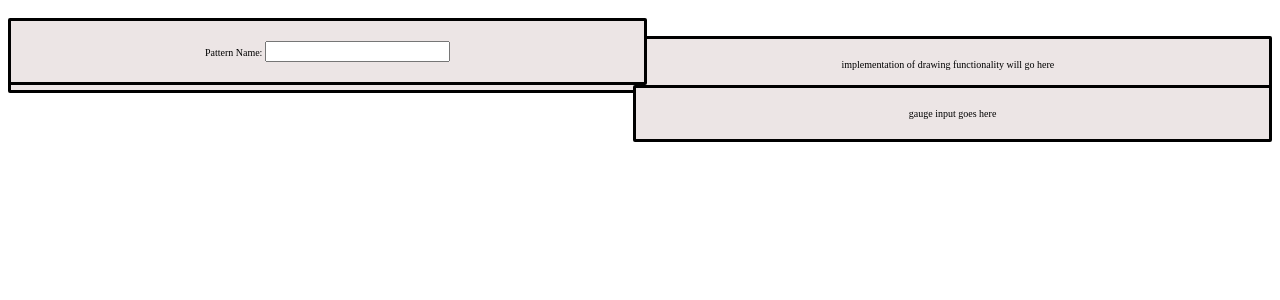
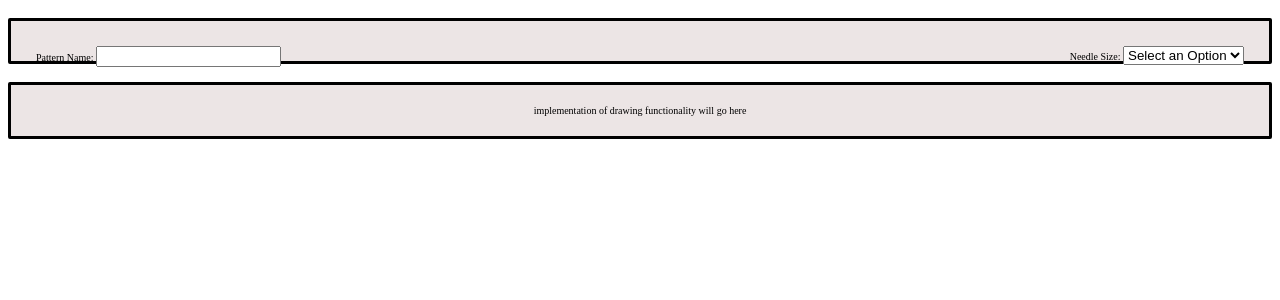
Before and after one commit to mkoger24/cs200finalproject, a Flask app: page / in a window 1280 px wide. Shown: the part 98-398 px from the top of the page. Run offline with Flask 2, Linux system fonts and the light colour scheme.

Commit message:
section style editing and input fields

```diff
--- a/css/site-style.css
+++ b/css/site-style.css
@@ -44,3 +44,13 @@
     width: 46.9%;
     float: right;
 }
+
+.float-left{
+    float: left;
+    padding: 5px;
+}
+
+.float-right{
+    float: right;
+    padding: 5px;
+}
--- a/templates/home.html
+++ b/templates/home.html
@@ -21,20 +21,25 @@
 
 
 
-        <div class=section-left>
+        <div class=section>
             <form action="/input-info.php">
-                <label for="pattern-title">Pattern Name:</label>
-                <input type="text" id="pattern-title" name="pattern-title">
+                <div class=float-left>
+                    <label for="pattern-title">Pattern Name:</label>
+                    <input type="text" id="pattern-title" name="pattern-title">
+                </div>
+                <div class=float-right>
+
+                    <!-- selection for needle size here (more options later) -->
+                    <label for="needle-size">Needle Size:</label>
+                    <select id="needle-size" name="needle-size">
+                        <option value="none" selected disabled hidden>Select an Option</option>
+                        <option value="1">US 1 (2.25 mm)</option>
+                        <option value="2">US 2 (2.75 mm)</option>
+                        <option value="3">US 3 (3.25 mm)</option>
+                        <option value="4">US 4 (mm)</option>
+                    </select>
+                </div>
             </form>
-        </div>
-
-
-
-        <div class=section-right>
-                <!-- to do:
-                - drop-down menus for selecting relevant gauge information
-                    - needle size, yarn weight, 20x20 swatch size measaurement -->
-            gauge input goes here
         </div>
 
 
```
